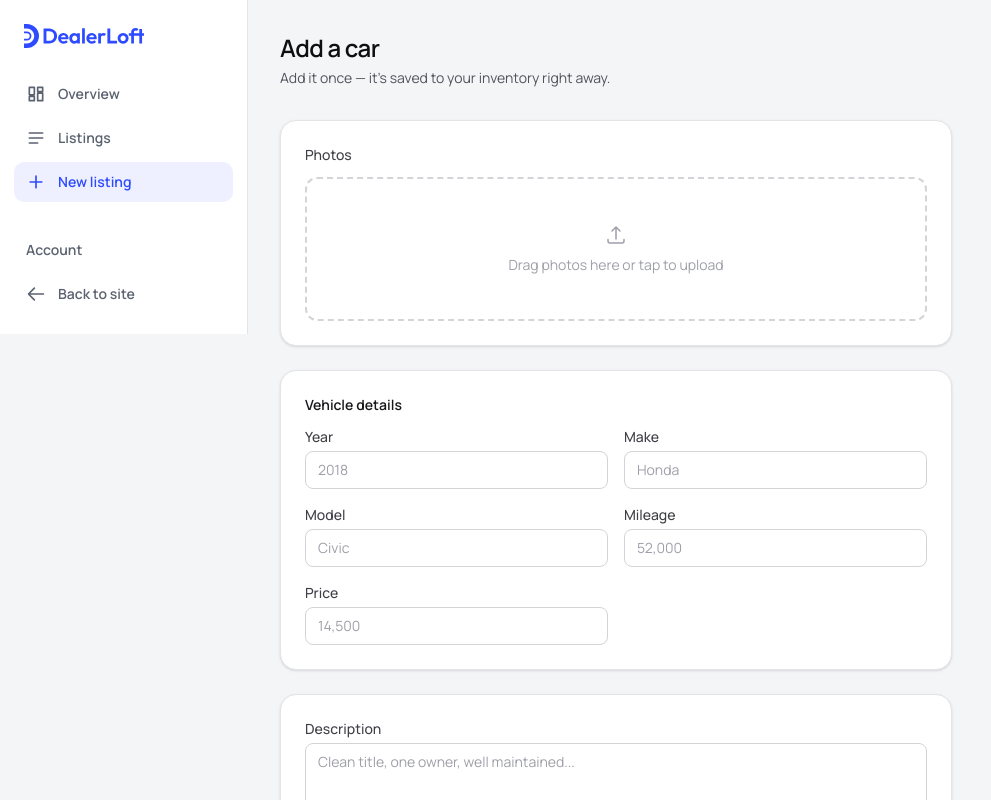
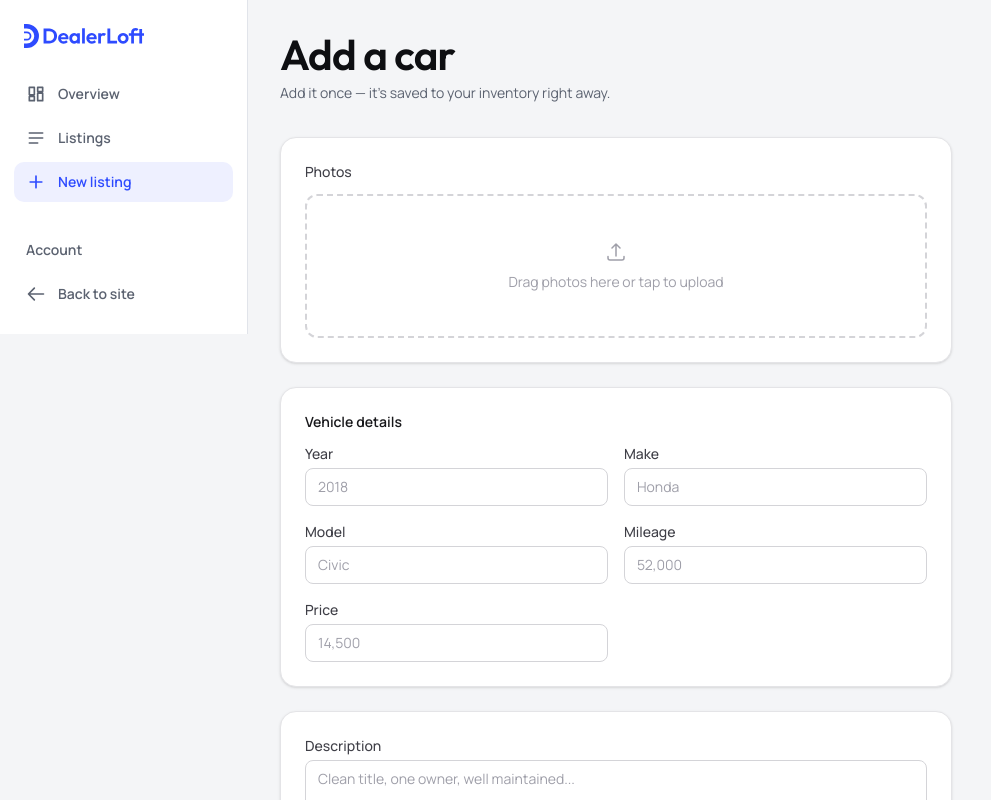
Before and after one commit to xenpain-source/dealer-post, a Next.js app: page /dashboard/listings/new in a window 1280 px wide. Shown: the top 800 px of the page, without its empty margins (0-991 px from the left). Built offline with nearby package versions, Linux system fonts and the light colour scheme.

Commit message:
Update page.tsx

```diff
--- a/app/(dashboard)/dashboard/listings/new/page.tsx
+++ b/app/(dashboard)/dashboard/listings/new/page.tsx
@@ -8,8 +8,8 @@ export const metadata: Metadata = {
 export default function NewListingPage() {
   return (
     <div className="max-w-2xl">
-      <h1 className="text-2xl font-semibold tracking-tight">Add a car</h1>
-      <p className="mt-1 text-sm text-zinc-600">
+      <h1 className="dl-h1">Add a car</h1>
+      <p className="dl-small mt-1">
         Add it once — it&apos;s saved to your inventory right away.
       </p>
 
```
